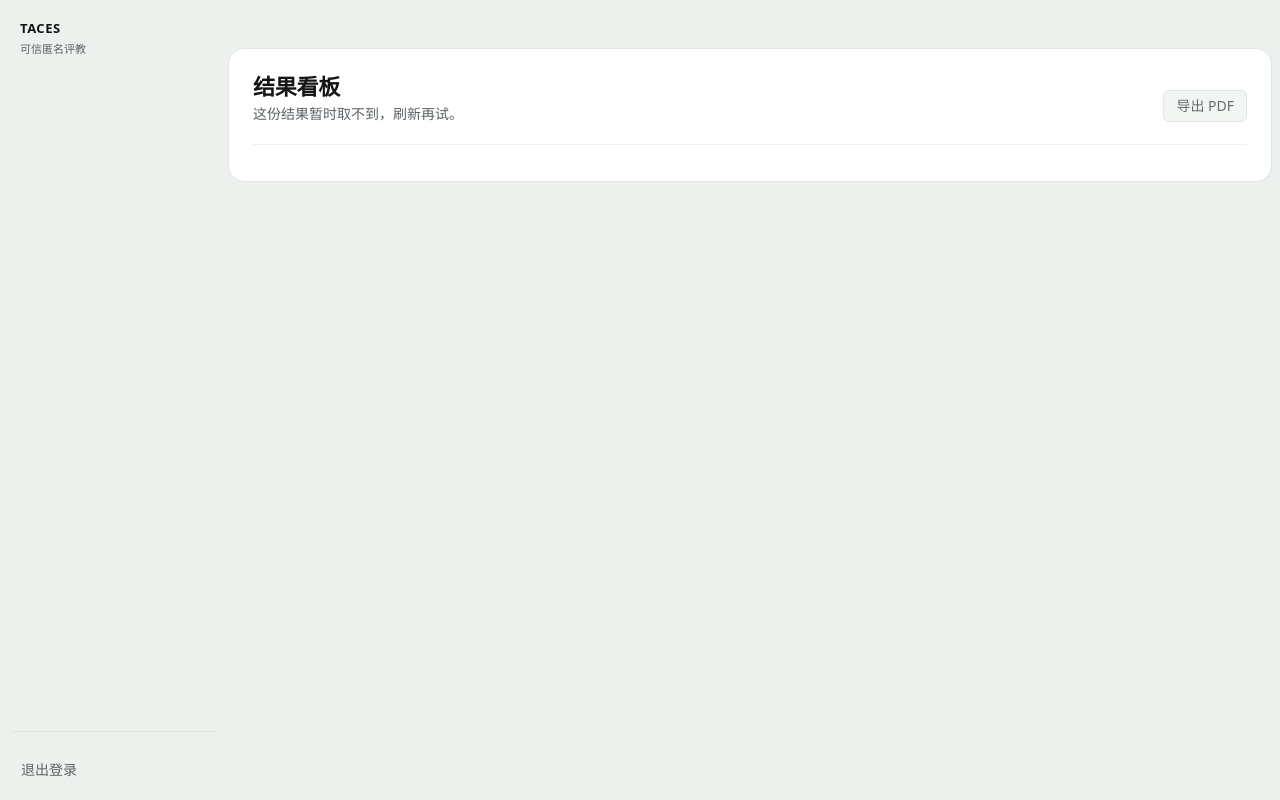
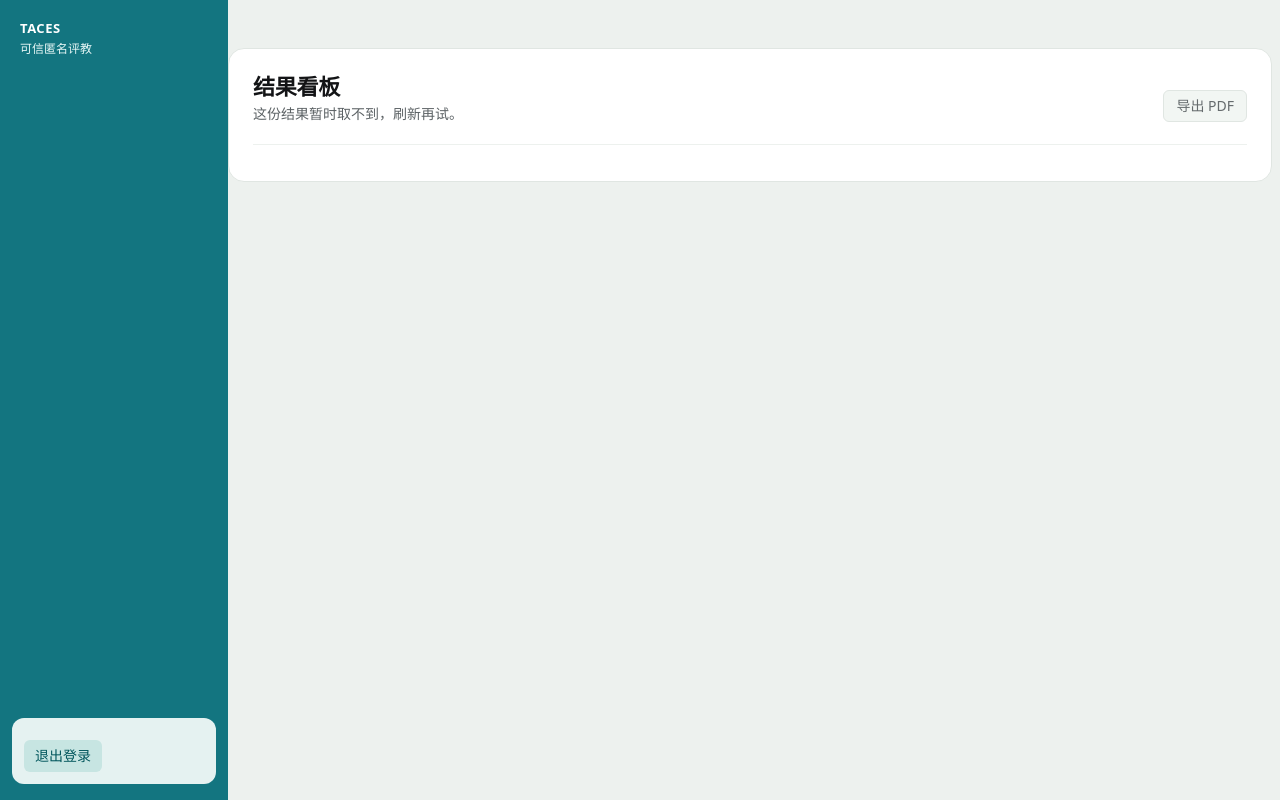
Before and after one commit to Fui-Reconk/SoftwareEngineering, a Flask app: page /teacher/1 in a window 1280 px wide. Run offline with Flask 3, Linux system fonts and the light colour scheme.

Commit message:
style(presentation): 调整侧栏配色并突出账号区

```diff
--- a/project/src/taces/presentation/static/css/app.css
+++ b/project/src/taces/presentation/static/css/app.css
@@ -96,22 +96,25 @@ a:hover { text-decoration: underline; text-underline-offset: 3px; }
   position: sticky; top: 0; height: 100svh; height: 100dvh; z-index: 20;
   display: grid; grid-template-rows: auto minmax(0, 1fr) auto;
   padding: 16px 12px; overflow: hidden;
-  background: var(--ground);
+  background: #137580; color: #fff;
 }
 .sidebar-scroll {
   min-height: 0; overflow-y: auto; overflow-x: hidden;
   overscroll-behavior-y: contain;
   padding-bottom: 14px;
-  scrollbar-width: thin;
+  scrollbar-width: thin; scrollbar-color: #a9d3d2 #137580;
 }
+.sidebar-scroll::-webkit-scrollbar { width: 6px; }
+.sidebar-scroll::-webkit-scrollbar-track { background: #137580; }
+.sidebar-scroll::-webkit-scrollbar-thumb { background: #a9d3d2; border-radius: 6px; }
 .staff-nav { display: grid; gap: 2px; }
 .brand { display: flex; align-items: center; gap: 10px; padding: 2px 8px 18px; }
 .brand-mark { width: 22px; height: 22px; flex: none; color: var(--chart-1); }
 .brand-text { display: grid; gap: 1px; }
 .brand-text strong { font-size: 13px; font-weight: 600; letter-spacing: 0.04em; }
-.brand-text small { font-size: 11px; color: var(--muted); }
+.brand-text small { font-size: 12px; color: #e8f8f7; }
 
-.group-label { padding: 0 8px; margin-bottom: 6px; font-size: 12px; color: var(--faint); }
+.group-label { padding: 0 8px; margin-bottom: 6px; font-size: 12px; color: #e8f8f7; }
 .course-list { display: grid; gap: 2px; }
 .course {
   display: grid; gap: 2px; width: 100%; padding: 8px;
@@ -119,28 +122,29 @@ a:hover { text-decoration: underline; text-underline-offset: 3px; }
   text-align: left; cursor: pointer;
   transition: background-color var(--t-hover) ease;
 }
-.course:hover { background: var(--raised); }
-.course[aria-current] { background: var(--active); }
+.course:hover { background: #085c64; }
+.course[aria-current] { background: #e5f2f1; color: #005058; }
 .course-title, .course-meta, .who-name { overflow-wrap: anywhere; }
 .course-title { font-size: var(--fs-body); font-weight: 500; }
-.course-meta { font-size: var(--fs-small); color: var(--muted); }
-.course-meta.short { color: var(--warning); }
+.course-meta { font-size: var(--fs-small); color: #e8f8f7; }
+.course[aria-current] .course-meta { color: #466966; }
+.course-meta.short { color: #fff1c6; }
+.course[aria-current] .course-meta.short { color: #7b4100; }
+.sidebar :focus-visible { outline-color: #fff; }
 
-.bottom { display: grid; gap: 10px; padding-top: 14px; border-top: 1px solid var(--border); background: var(--ground); }
-.who { display: grid; gap: 1px; padding: 0 8px; }
+.bottom { display: grid; gap: 10px; padding: 12px; border-radius: 12px; background: #e5f2f1; color: #173d3d; }
+.bottom :focus-visible { outline-color: #00565c; }
+.who { display: grid; gap: 1px; padding: 0 2px; }
 .who-name { font-size: 13px; font-weight: 500; }
-.who-meta { font-size: 11px; color: var(--muted); }
-#signOut { justify-self: start; height: 28px; padding: 0 8px; color: var(--muted); }
-#signOut:hover { color: var(--text); }
+.who-meta { font-size: 12px; color: #466966; }
+#signOut { justify-self: start; height: 32px; padding: 0 10px; background: #c7e5e2; color: #00565c; }
+#signOut:hover { background: #b7dedb; color: #003f44; }
 
 .frame { display: flex; flex-direction: column; min-width: 0; }
 .topbar {
   display: flex; align-items: center; gap: 12px;
   height: 48px; padding: 0 20px 0 20px; flex: none;
 }
-.topbar-context { font-size: var(--fs-small); color: var(--muted); }
-.topbar-right { display: flex; align-items: center; gap: 12px; margin-left: auto; }
-.stamp { font-size: var(--fs-small); color: var(--faint); }
 
 .sheet {
   flex: 0 0 auto; min-width: 0;
@@ -293,7 +297,7 @@ a:hover { text-decoration: underline; text-underline-offset: 3px; }
     transition: transform var(--t-ui) var(--ease-out);
   }
   .sidebar.open { transform: none; visibility: visible; }
-  .menu-toggle { display: inline-flex; width: 32px; padding: 0; color: var(--muted); }
+  .btn.menu-toggle { display: inline-flex; width: 44px; min-height: 44px; padding: 0; color: var(--muted); }
   .frame { min-height: 100svh; }
   .topbar { padding: 0 16px; }
   .sheet { flex: 1 1 auto; margin: 0; border: 0; border-radius: 0; padding: 16px; }
@@ -310,7 +314,6 @@ a:hover { text-decoration: underline; text-underline-offset: 3px; }
 @media (max-width: 480px) {
   .ivl-row { grid-template-columns: 56px minmax(0, 1fr) 42px; gap: 10px; }
   .wordlist li { grid-template-columns: 48px minmax(0, 1fr) 38px; }
-  .topbar-context { display: none; }
 }
 
 @media (prefers-reduced-motion: reduce) {
--- a/project/src/taces/presentation/static/js/shell.js
+++ b/project/src/taces/presentation/static/js/shell.js
@@ -17,6 +17,7 @@
     sidebar.classList.toggle('open', open);
     backdrop.hidden = !open;
     toggle.setAttribute('aria-expanded', String(open));
+    toggle.setAttribute('aria-label', open ? '收起工作区导航' : '展开工作区导航');
   }
 
   if (toggle) {
--- a/project/src/taces/presentation/templates/base.html
+++ b/project/src/taces/presentation/templates/base.html
@@ -31,8 +31,6 @@
     <header class="topbar">
       <button class="btn ghost menu-toggle" type="button" id="menuToggle"
               aria-expanded="false" aria-controls="sidebar" aria-label="展开工作区导航">菜单</button>
-      <span class="topbar-context" id="topbarContext"></span>
-      <span class="topbar-right"><span class="stamp" id="topbarStamp"></span></span>
     </header>
     <main class="sheet" id="sheet" tabindex="-1">
 {% else %}
```
Also changed, not shown: project/docs/FRONTEND.md (+1 -1 lines), project/tests/js/shell.test.cjs (+14 -0 lines).
